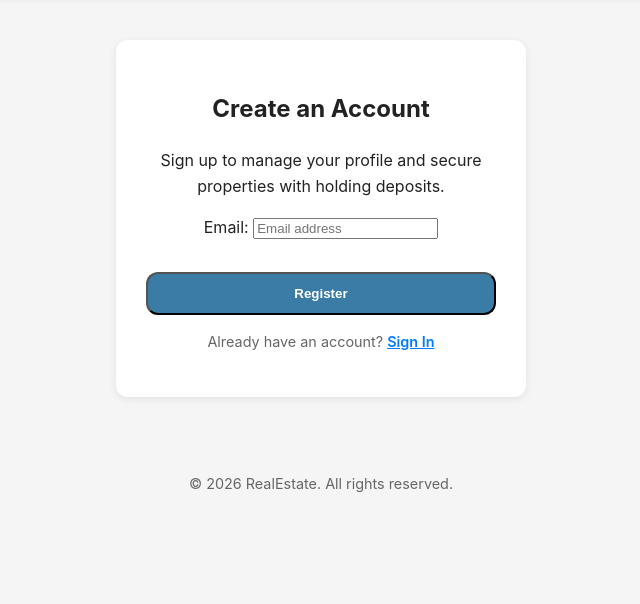
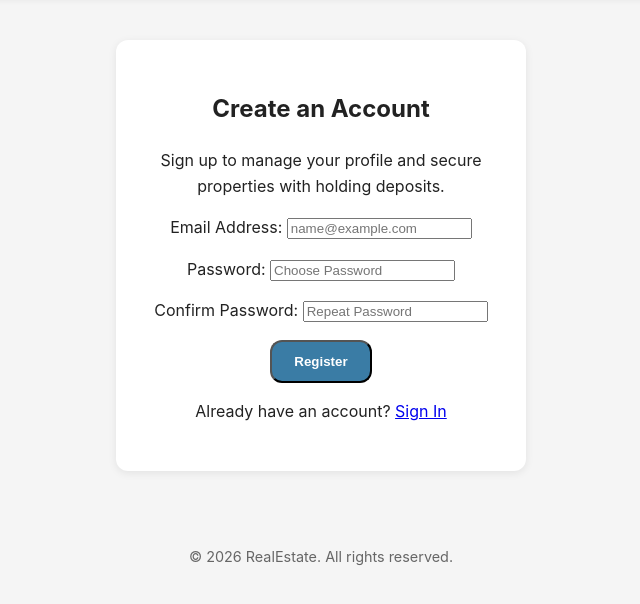
Before and after one commit to Blank55-cell/milestoneproject4, a Django app: page /accounts/signup/ in a window 1280 px wide. Shown: the part 76-680 px from the top of the page, without its empty margins (319-959 px from the left). Run offline with Django 5.2, Linux system fonts and the light colour scheme.

Commit message:
Added in the missing password fields

```diff
--- a/templates/account/signup.html
+++ b/templates/account/signup.html
@@ -7,12 +7,42 @@
 
     <form method="POST" action="{% url 'account_signup' %}">
         {% csrf_token %}
-        {{ form.as_p }}
-        <button type="submit" class="btn" style="width: 100%; margin-top: 15px;">Register</button>
+
+        {% if form.non_field_errors %}
+            <div class="alert alert-error">
+                {{ form.non_field_errors }}
+            </div>
+        {% endif %}
+
+        <p>
+            <label for="id_email">Email Address:</label>
+            <input type="email" name="email" id="id_email" placeholder="name@example.com" required>
+            {% if form.email.errors %}
+                <span class="alert-error">{{ form.email.errors }}</span>
+            {% endif %}
+        </p>
+
+        <p>
+            <label for="id_password1">Password:</label>
+            <input type="password" name="password1" id="id_password1" placeholder="Choose Password" required>
+            {% if form.password1.errors %}
+                <span class="alert-error">{{ form.password1.errors }}</span>
+            {% endif %}
+        </p>
+
+        <p>
+            <label for="id_password2">Confirm Password:</label>
+            <input type="password" name="password2" id="id_password2" placeholder="Repeat Password" required>
+            {% if form.password2.errors %}
+                <span class="alert-error">{{ form.password2.errors }}</span>
+            {% endif %}
+        </p>
+
+        <button type="submit" class="btn">Register</button>
     </form>
 
-    <p style="margin-top: 15px; font-size: 0.9rem; color: #666;">
-        Already have an account? <a href="{% url 'account_login' %}" style="color: #007bff; font-weight: 600;">Sign In</a>
+    <p>
+        Already have an account? <a href="{% url 'account_login' %}">Sign In</a>
     </p>
 </div>
 {% endblock %}
```
Also changed, not shown: realestate/settings.py (+5 -3 lines), templates/account/login.html (+31 -4 lines).
